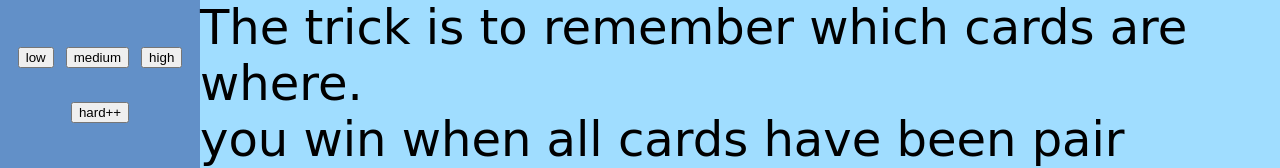
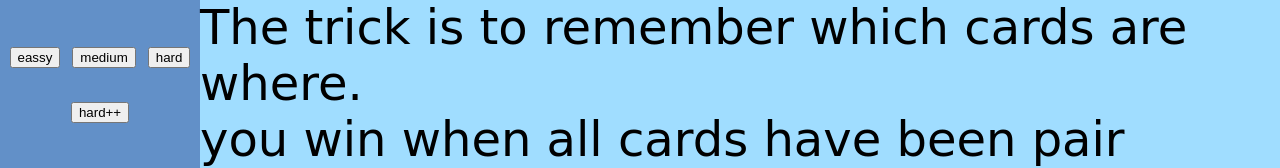
Before and after one commit to angelC4325/memory-game, a plain HTML site: page index.html in a window 1280 px wide. Shown: the part 401-569 px from the top of the page. Drawn offline with Linux system fonts and the light colour scheme.

Commit message:
Update index.html

```diff
--- a/index.html
+++ b/index.html
@@ -11,9 +11,9 @@
         <p>memory game </p>
         <p id="c">choose your difficulty</p>
         <div id="choices">
-        <button onclick="low()">low</button>
+        <button onclick="low()">eassy</button>
         <button onclick="medium()">medium</button>
-        <button onclick="high()">high</button>
+        <button onclick="high()">hard</button>
         <button onclick="impossible()">hard++</button></div>
         <div id="score"></div>
     </div>
```
